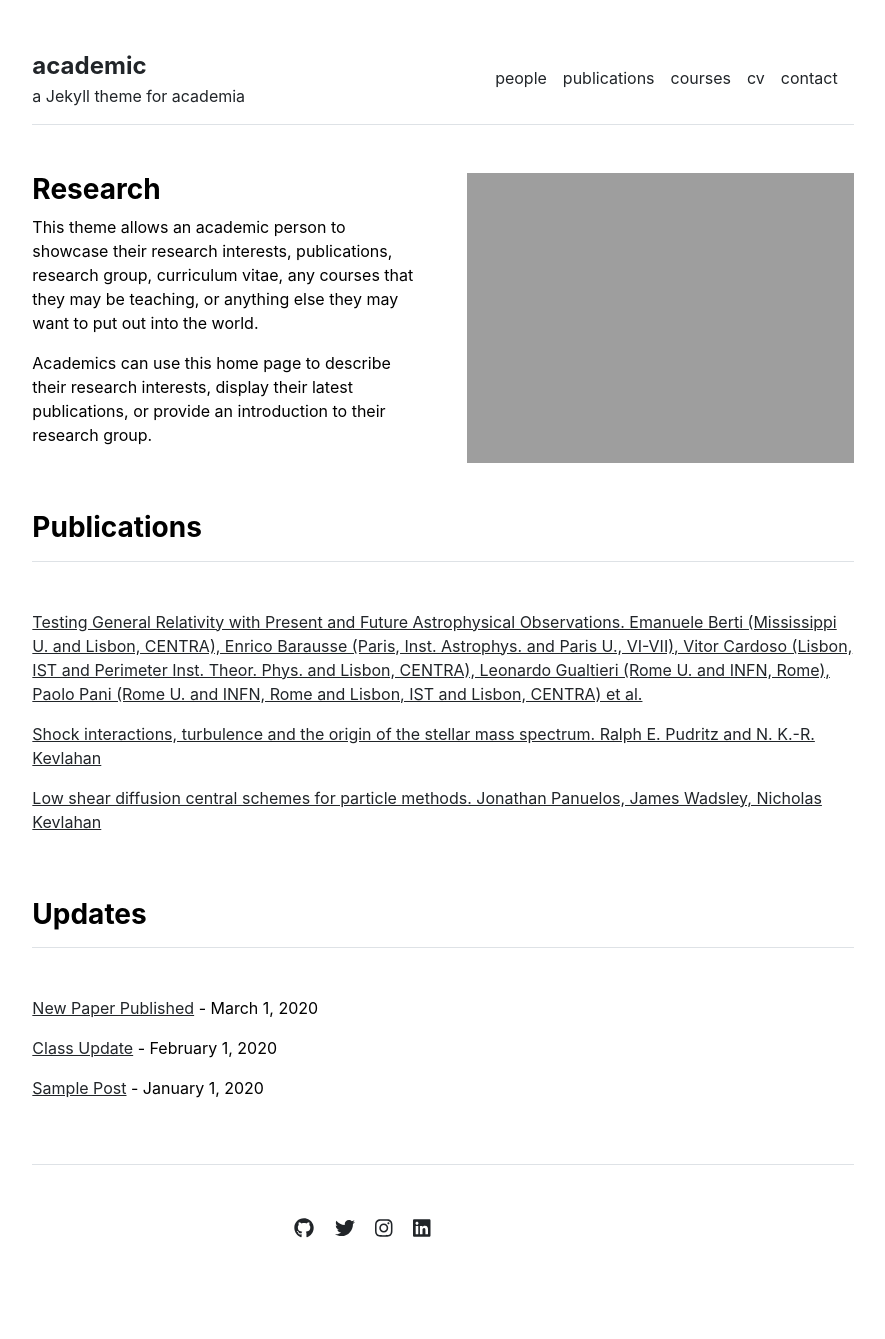
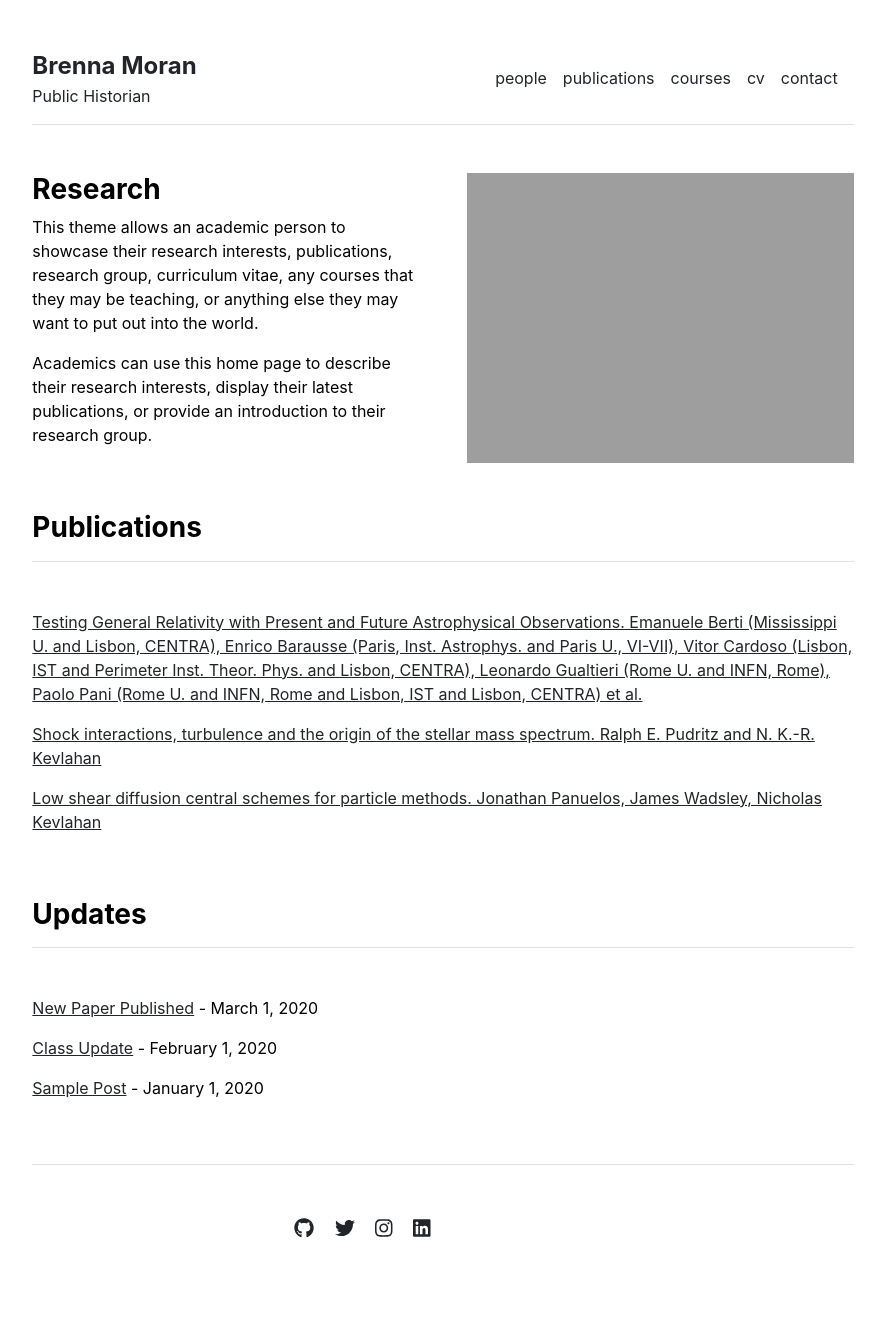
Before and after one commit to brennamoran/brennamoran.github.io, a Jekyll site: the page built from index.md, in a window 1280 px wide. Shown: the whole page, without its empty margins (197-1082 px from the left). Built offline with Jekyll 4.4.1, drawn with Linux system fonts in a browser that asks for light colours.

Commit message:
Update _config.yml
I am adding my name and description to the website

```diff
--- a/_config.yml
+++ b/_config.yml
@@ -1,4 +1,4 @@
-url: "" # the base hostname & protocol for your site, e.g. http://example.com
+aurl: "" # the base hostname & protocol for your site, e.g. http://example.com
 baseurl: "" # the subpath of your site, e.g. /blog
-title: "academic" # the name of your site, e.g. ACME Corp.
-description: "a Jekyll theme for academia"
+title: "Brenna Moran" # the name of your site, e.g. ACME Corp.
+description: "Public Historian"
```
